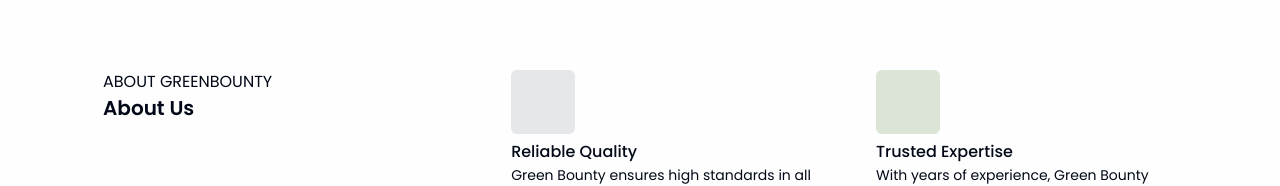
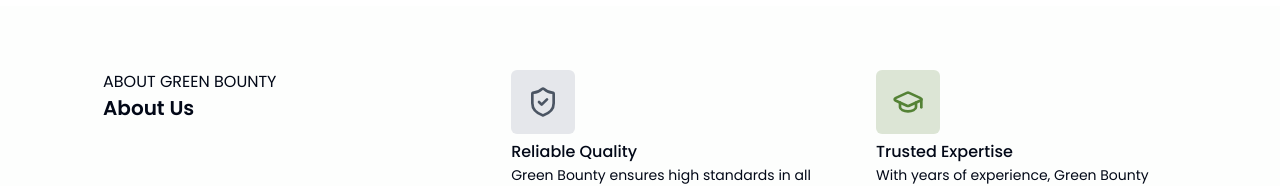
Before and after one commit to Nathan-Trust/GreenBounty, a React (Vite) app: page / in a window 1280 px wide. Shown: the part 754-940 px from the top of the page. Built offline with nearby package versions, Linux system fonts and the light colour scheme; no server answers.

Commit message:
enhancment:added icons to about section

```diff
--- a/src/components/landing-page/about/index.tsx
+++ b/src/components/landing-page/about/index.tsx
@@ -1,40 +1,47 @@
+import { useEffect } from "react";
 import { motion, AnimatePresence } from "framer-motion";
+import { ShieldCheck, GraduationCap, Leaf, Users } from "lucide-react";
 
 const About = () => {
-  // Array of items to display
   const items = [
     {
       id: 1,
+      icon: ShieldCheck,
       bgColor: "bg-gray-200",
+      iconColor: "text-gray-600",
       title: "Reliable Quality",
       description:
         "Green Bounty ensures high standards in all our products and services. Our commitment to quality means you can trust that every item is crafted with care and built to last.",
     },
     {
       id: 2,
+      icon: GraduationCap,
       bgColor: "bg-primary/20",
+      iconColor: "text-primary",
       title: "Trusted Expertise",
       description:
         "With years of experience, Green Bounty brings trusted expertise to sustainable solutions. Our team is dedicated to guiding you with knowledge and precision for a greener future.",
     },
     {
       id: 3,
+      icon: Leaf,
       bgColor: "bg-[#fdeef2]",
+      iconColor: "text-[#e85b73]",
       title: "Sustainable Impact",
       description:
         "We are committed to making a positive environmental impact. Green Bounty products and practices are designed to reduce waste, conserve resources, and promote sustainability.",
     },
     {
       id: 4,
+      icon: Users,
       bgColor: "bg-[#daedf7]",
+      iconColor: "text-[#4392d2]",
       title: "Community Engagement",
       description:
         "Green Bounty believes in building strong, sustainable communities. We partner with local groups and initiatives to support environmental awareness and positive social impact.",
     },
   ];
 
-
-  // Define animation variants for staggered appearance
   const itemVariants = {
     hidden: { opacity: 0, y: 20 },
     visible: (index: number) => ({
@@ -44,18 +51,31 @@ const About = () => {
     }),
   };
 
+  // Handle smooth scrolling on hash change
+  useEffect(() => {
+    const hash = window.location.hash;
+    if (hash) {
+      const target = document.querySelector(hash);
+      if (target) {
+        target.scrollIntoView({ behavior: "smooth" });
+      }
+    }
+  }, []);
+
   return (
     <div className="bg-[#fdfefd]">
-      <div id="about-us" className="screen-max-width px-4  py-5 md:py-16 gap-4">
+      <div id="about-us" className="screen-max-width px-4 py-5 md:py-16 gap-4">
         <div className="flex flex-col lg:flex-row lg:justify-between">
           <div className="w-fit">
-            <p>ABOUT GREENBOUNTY</p>
+            <p>ABOUT GREEN BOUNTY</p>
             <p className="text-xl font-semibold">About Us</p>
           </div>
           <div className="lg:w-[62%] mt-8 lg:mt-0">
             <div className="grid grid-cols-1 md:grid-cols-2 gap-16">
               <AnimatePresence>
-                {items.map((item, index) => (
+                {items.map((item, index) => {
+                  const Icon = item.icon;
+                  return (
                     <motion.div
                       key={item.id}
                       className="flex flex-col items-start"
@@ -65,13 +85,18 @@ const About = () => {
                       whileInView="visible"
                       exit="hidden"
                     >
-                    <div className={`w-16 h-16 rounded-md ${item.bgColor}`} />
+                      <div
+                        className={`w-16 h-16 rounded-md flex items-center justify-center ${item.bgColor}`}
+                      >
+                        <Icon className={`${item.iconColor} w-8 h-8`} />
+                      </div>
                       <p className="text-md font-medium mt-1.5">{item.title}</p>
                       <p className="text-sm leading-relaxed">
                         {item.description}
                       </p>
                     </motion.div>
-                ))}
+                  );
+                })}
               </AnimatePresence>
             </div>
           </div>
--- a/src/components/landing-page/navbar/index.tsx
+++ b/src/components/landing-page/navbar/index.tsx
@@ -131,7 +131,7 @@ const Navbar = () => {
                 </li>
               ))}
             </ul>
-            <Button>Start Recycling</Button>
+            <Button onClick={() => navigate(Green_Bounty_Routes.signUp)}>Start Recycling</Button>
           </div>
         </div>
       </nav>
```
Lines whose indentation alone changed are shown as unchanged.
